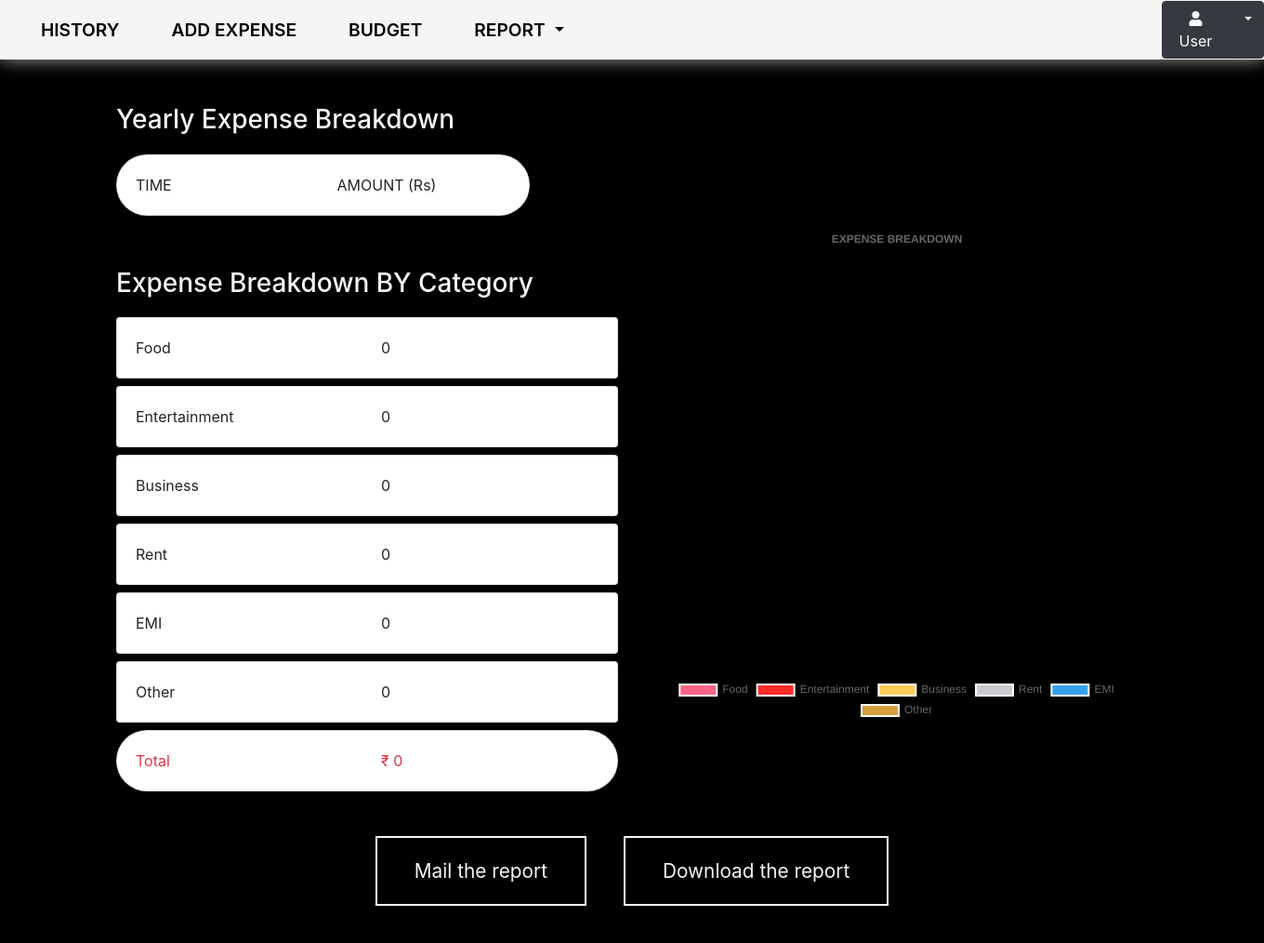
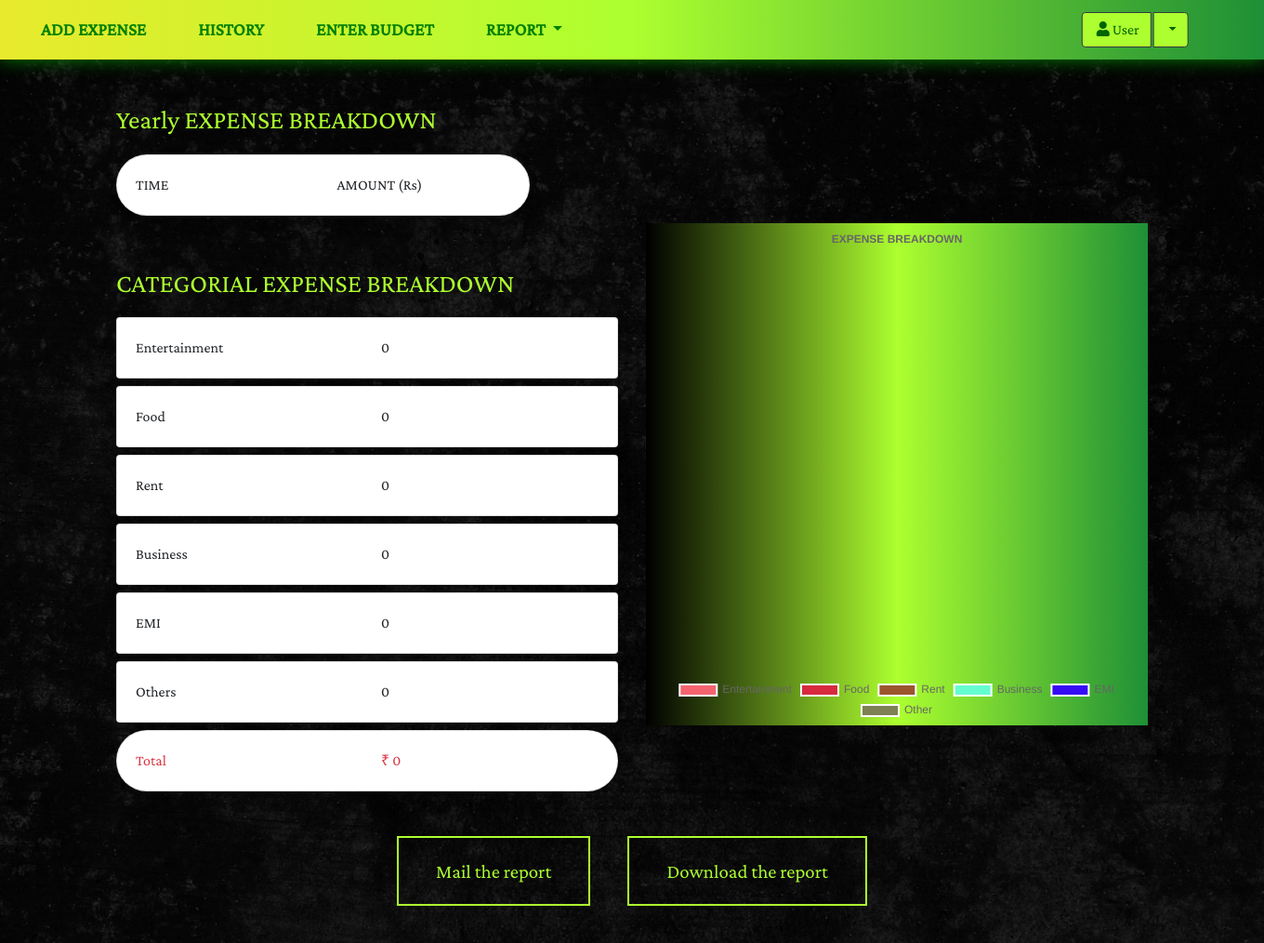
Before and after one commit to pooj2002/Project-Development-Phase, a Flask app: page /year in a window 1360 px wide. Shown: the whole page at 93% size. Run offline with Flask 2, Linux system fonts and the light colour scheme; the visitor is signed in with stand-in values (Sample User, id 1); some libraries are stand-ins or nearby versions.

Commit message:
added ui for some pages

```diff
--- a/Sprint-3/Code/static/css/base.css
+++ b/Sprint-3/Code/static/css/base.css
@@ -1,54 +1,75 @@
+@import url("https://fonts.googleapis.com/css2?family=Crimson+Pro");
+body
+{
+    font-family: 'Crimson Pro', serif;
+}
+
+.addExpheading
+{
+    transform: translate(25%,10%);
+    font-size : 60px;
+}
+
+.btn
+{
+    transform: translateX(85%);
+    height: 100%;
+    background-color: greenyellow;
+    color: darkgreen;
+}
 
 .navbar-custom{
-    background-color: whitesmoke;
+    background-image: linear-gradient(to right, #e9ea2d, greenyellow, #1e8f36);
     min-height: 8vh;
     font-size: 1.2rem;
     font-weight: 600;
-    box-shadow: 0px 0px 18px 0 #e7e4e4b9;
+    box-shadow: 0px 0px 18px 0 green;
 }
-
-
 
 .navbar-custom .li-cust{
     padding: 0px 20px;
 }
 .navbar-custom .li-cust:hover{
     background-color: #000;
-    color: #e89328;
+    color: greenyellow;
 }
 
 .navbar-custom .li-cust .custom-a{
-    color: #000;
+    color: green;
     text-transform: uppercase;
 }
 
 .navbar-custom .li-cust .custom-a:hover{
     background-color: #000;
-    color: whitesmoke;
+    color: darkgreen;
 }
 
 /* add.html */
 
 body{
-    background-color: #000;
+    background-image: url(../images/BLACK_BG.jpg);
+    background-position: left;
+    background-size: 100%;
+    background-repeat: no-repeat;
 }
 .container-add{
     width: 100vw;
     display: flex;
-    color: whitesmoke;
+    color: greenyellow;
     align-items: center;
     justify-content: center;
 }
 
 .expense-row{
-    border: 2px solid whitesmoke;
-    margin-top: 10vh;
-    padding: 20px 40px;
+    background-image: linear-gradient(-10deg, #1e8f36 1%, #0e0f10 20%);
+    border: 2px solid greenyellow;
+    margin-top: 5vh;
+    padding: 10px 20px;
     width: 120vh;
 }
 
 .disp-wrap, .report-wrap h3{
-    color: whitesmoke;
+    color: greenyellow;
 }
 .report-wrap h3{
     margin-bottom: 20px;
@@ -64,21 +85,21 @@ body{
 
 .last-section a{
     text-decoration: none;
-    color: whitesmoke;
+    color: greenyellow;
     margin: 0 20px;
     font-size: 1.3rem;
     padding: 20px 40px;
-    border: 2px solid whitesmoke;
+    border: 2px solid greenyellow;
 }
 
 .last-section a:hover{
-    background-color: whitesmoke;
-    color: #000;
+    background-color: greenyellow;
+    color: darkgreen;
     transition: 0.5s all ease-in-out;
 }
 
 .container-limit{
-    color: whitesmoke;
+    color: greenyellow;
     padding: 40px;
 }
 
@@ -90,7 +111,7 @@ body{
 }
 
 .message span{
-    color: crimson;
+    color: lightgreen;
 }
 
 .form-limit{
@@ -112,6 +133,6 @@ body{
 }
 
 .canvas-limit{
-    margin-left: 40vh;
-    /* border: 2px solid whitesmoke; */
+    background-color: #0e0f10;
+    border: 2px solid greenyellow;
 }
--- a/Sprint-3/Code/templates/base.html
+++ b/Sprint-3/Code/templates/base.html
@@ -1,8 +1,16 @@
 <!DOCTYPE html>
 <html lang="en">
 <head>
-    <link rel="stylesheet" href="https://cdn.jsdelivr.net/npm/bootstrap@4.5.3/dist/css/bootstrap.min.css" integrity="sha384-TX8t27EcRE3e/ihU7zmQxVncDAy5uIKz4rEkgIXeMed4M0jlfIDPvg6uqKI2xXr2" crossorigin="anonymous">
-    <script src="https://cdn.jsdelivr.net/npm/chart.js@3.2.1/dist/chart.min.js"></script>
+
+  <link rel="stylesheet" href="https://fonts.googleapis.com/css2?family=Crimson+Pro">
+    <style>
+      body {
+        font-family: 'Crimson Pro', serif;
+      }
+    </style>
+
+  <link rel="stylesheet" href="https://cdn.jsdelivr.net/npm/bootstrap@4.5.3/dist/css/bootstrap.min.css" integrity="sha384-TX8t27EcRE3e/ihU7zmQxVncDAy5uIKz4rEkgIXeMed4M0jlfIDPvg6uqKI2xXr2" crossorigin="anonymous">
+  <script src="https://cdn.jsdelivr.net/npm/chart.js@3.2.1/dist/chart.min.js"></script>
    <script src="https://code.jquery.com/jquery-3.5.1.slim.min.js" integrity="sha384-DfXdz2htPH0lsSSs5nCTpuj/zy4C+OGpamoFVy38MVBnE+IbbVYUew+OrCXaRkfj" crossorigin="anonymous"></script>
    <link rel="stylesheet" href="..\static\css\base.css"">
    <script src="/static/js/add.js"></script>
@@ -36,13 +44,13 @@
     <div class="collapse navbar-collapse" id="navbarSupportedContent">
       <ul class="navbar-nav mr-auto ul-custom">
         <li class="nav-item li-cust">
+          <a class="nav-link custom-a" href="/add">Add Expense</a>
+        </li>
+        <li class="nav-item li-cust">
           <a class="nav-link custom-a" href="/display">History</a>
         </li>
         <li class="nav-item li-cust">
-          <a class="nav-link custom-a" href="/add">Add Expense</a>
-        </li>
-        <li class="nav-item li-cust">
-          <a class="nav-link custom-a" href="/limit">Budget</a>
+          <a class="nav-link custom-a" href="/limit">Enter Budget</a>
         </li>
         <li class="nav-item dropdown li-cust">
           <a class="nav-link dropdown-toggle custom-a" href="#" id="navbarDropdown" role="button" data-toggle="dropdown" aria-haspopup="true" aria-expanded="false">
@@ -56,16 +64,16 @@
           </div>
         </li>
       </ul>
-        <div class="form-inline my-5 my-lg-1" style="position: absolute; left: 1250px;">
+        <div class="form-inline my-5 my-lg-1" style="position: absolute; left: 1100px;">
       <ul class="navbar-nav mr-auto "  >  <li class="nav-item dropdown btn-group open">
         <a class="btn btn-dark" href="#"><i class="fa fa-user fa-fw"></i>User </a>
-  <a class="btn btn-dark dropdown-toggle "href="#" id="navbarDropdown"  data-toggle="dropdown" aria-haspopup="true" aria-expanded="false">
+  <a class="btn btn-dark dropdown-toggle "href="#" id="navbarDropdown"  data-toggle="dropdown" aria-haspopup="true" aria-expanded="false" style="transform: translateX(175%);">
 
   </a>
 
           <div class="dropdown-menu" aria-labelledby="navbarDropdown">
             <div class="dropdown-divider"></div>
-            <a class="dropdown-item" style="color: darkred;" href="/logout">Log-Out <i class="fa fa-sign-out" aria-hidden="true"></i></a>
+            <a class="dropdown-item" style="color: black;" href="/logout">Log-Out <i class="fa fa-sign-out" aria-hidden="true"></i></a>
           </div>
         </li>
        </ul>
--- a/Sprint-3/Code/templates/display.html
+++ b/Sprint-3/Code/templates/display.html
@@ -19,7 +19,7 @@
 
                         <span class="btn btn-outline-light">{{row[2]}}</span> </div>
                     <div class="col-md-2 mt-3"><H6>{{row[3]}}</H6></div>
-                    <div class="col-md-2 mt-3" > ₹<span style=" color: rgb(255, 0, 0) "> {{row[4]}} </div>
+                    <div class="col-md-2 mt-3" > ₹<span style=" color: green "> {{row[4]}} </div>
                     <div class="col-md-2 mt-3">
                         <span class="badge badge-pill badge-info">{{row[5]}}</span>
                     </div>
@@ -47,7 +47,7 @@
    {% else %}
    <div class="card shadow-sm mb-2 bg-white rounded"></div>
    <div class="card-body">
-   <div style="text-align: center ; font-family: monospace; color:red ; "><h5><a  href="/add"> ADD-DATA </a> to Display</h3></div>
+   <div style="text-align: center ; font-family: monospace; color:darkgreen ; "><h5><a  href="/add"> ADD-DATA </a> to Display</h3></div>
     <img  width=60% src="../static/images/not-found.png">
     </div>
 
--- a/Sprint-3/Code/templates/limit.html
+++ b/Sprint-3/Code/templates/limit.html
@@ -4,12 +4,12 @@
 
 <div class="container-limit">
 <div class="message">
-  <p> Currently your MONTHLY limit is <span>₹ {{y}}</span> </p>
+  <p> YOUR PRESENT MONTHLY LIMIT : <span>₹ {{y}}</span> </p>
 </div>
 
 <form action="/limitnum" method="POST" class="form-limit">
 
-    <p> ENTER the MONTHLY LIMIT to avoid over EXPENSES</p> <br/>
+    <p> ENTER THE MONTHLY LIMIT </p> <br/>
     <input type="number" name="number" required/> <span>
         <button class="btn btn-dark" type="submit">ENTER</button>
     </span>
@@ -21,7 +21,7 @@
       </div>
       <script>
         const ctx = document.getElementById('myChart');
-        var d = {{ expense_data}};
+        var d = {{expense_data}};
         console.log(d);
         new Chart(ctx, {
           type: 'bar',
--- a/Sprint-3/Code/templates/report.html
+++ b/Sprint-3/Code/templates/report.html
@@ -6,7 +6,7 @@
 
     <div class="row">
     <div class="col-md-5">
-        <h3 class="mt-5">{{type}} Expense Breakdown</h3>
+        <h3 class="mt-5">{{type}} EXPENSE BREAKDOWN</h3>
 
 
 
@@ -37,7 +37,16 @@
 
     <div class="row">
         <div class="col-md-6">
-            <h3 class="mt-5">Expense Breakdown BY Category</h3>
+            <h3 class="mt-5">CATEGORIAL EXPENSE BREAKDOWN</h3>
+
+            <div class="card shadow mb-2 bg-white rounded">
+                <div class="card-body">
+                <div class="row">
+                    <div class="col-md-6">Entertainment</div>
+                    <div id="tentertainment" class="col-md-6"> {{ t_entertainment}}   </div>
+                </div>
+                </div>
+            </div>
 
             <div class="card shadow mb-2 bg-white rounded-bottom">
                 <div class="card-body ">
@@ -51,28 +60,17 @@
             <div class="card shadow mb-2 bg-white rounded">
                 <div class="card-body">
                 <div class="row">
-                    <div class="col-md-6">Entertainment</div>
-                    <div id="tentertainment" class="col-md-6"> {{ t_entertainment}}   </div>
+                    <div  class="col-md-6">Rent</div>
+                    <div id="trent" class="col-md-6"> {{  t_rent }}  </div>
                 </div>
                 </div>
             </div>
-
 
             <div class="card shadow mb-2 bg-white rounded">
                 <div class="card-body">
                 <div class="row">
                     <div class="col-md-6">Business</div>
                     <div id="tbusiness" class="col-md-6"> {{t_business}}   </div>
-                </div>
-                </div>
-            </div>
-
-
-            <div class="card shadow mb-2 bg-white rounded">
-                <div class="card-body">
-                <div class="row">
-                    <div  class="col-md-6">Rent</div>
-                    <div id="trent" class="col-md-6"> {{  t_rent }}  </div>
                 </div>
                 </div>
             </div>
@@ -91,7 +89,7 @@
             <div class="card shadow mb-2 bg-white rounded">
                 <div class="card-body">
                 <div class="row">
-                    <div class="col-md-6">Other</div>
+                    <div class="col-md-6">Others</div>
                     <div id="tother" class="col-md-6"> {{ t_other}}</div>
                 </div>
                 </div>
@@ -108,29 +106,29 @@
 
         </div>
         <div class="col-md-6">
-            <canvas id="myChart" width="400" height="400"></canvas>
+            <canvas id="myChart" width="400" height="400" style="color: black; background-image: linear-gradient(to right, black, greenyellow, #1e8f36); border:1px lightgray"></canvas>
             <script>
+                let entertainment = document.getElementById('tentertainment').innerHTML
                 let food = document.getElementById('tfood').innerHTML
-                let entertainment = document.getElementById('tentertainment').innerHTML
+                let rent = document.getElementById('trent').innerHTML
                 let business = document.getElementById('tbusiness').innerHTML
-                let rent = document.getElementById('trent').innerHTML
                 let emi = document.getElementById('temi').innerHTML
                 let other = document.getElementById('tother').innerHTML
             var ctx = document.getElementById('myChart').getContext('2d');
             var myChart = new Chart(ctx, {
                 type: 'doughnut',
                 data: {
-                    labels: ['Food', 'Entertainment', 'Business', 'Rent', 'EMI', 'Other'],
+                    labels: ['Entertainment', 'Food', 'Rent', 'Business', 'EMI', 'Other'],
                     datasets: [{
                         label: 'Expenses Chart',
                         data: [food, entertainment, business, rent, emi, other],
                         backgroundColor: [
-                        'rgb(255, 99, 132)',
-                        'rgb(265, 42, 42)',
-                        'rgb(255, 205, 86)',
-                        'rgb(201, 203, 207)',
-                        'rgb(54, 162, 235)',
-                        'rgb(215, 159, 64)'
+                        'rgb(245, 99, 112)',
+                        'rgb(215, 42, 62)',
+                        'rgb(155, 85, 46)',
+                        'rgb(101, 253, 207)',
+                        'rgb(54, 12, 245)',
+                        'rgb(125, 129, 83)'
                         ],
 
                     }]
```
Also changed, not shown: Sprint-3/Code/templates/add.html (+13 -20 lines), Sprint-3/Code/static/images/BLACK_BG.jpg (added).
